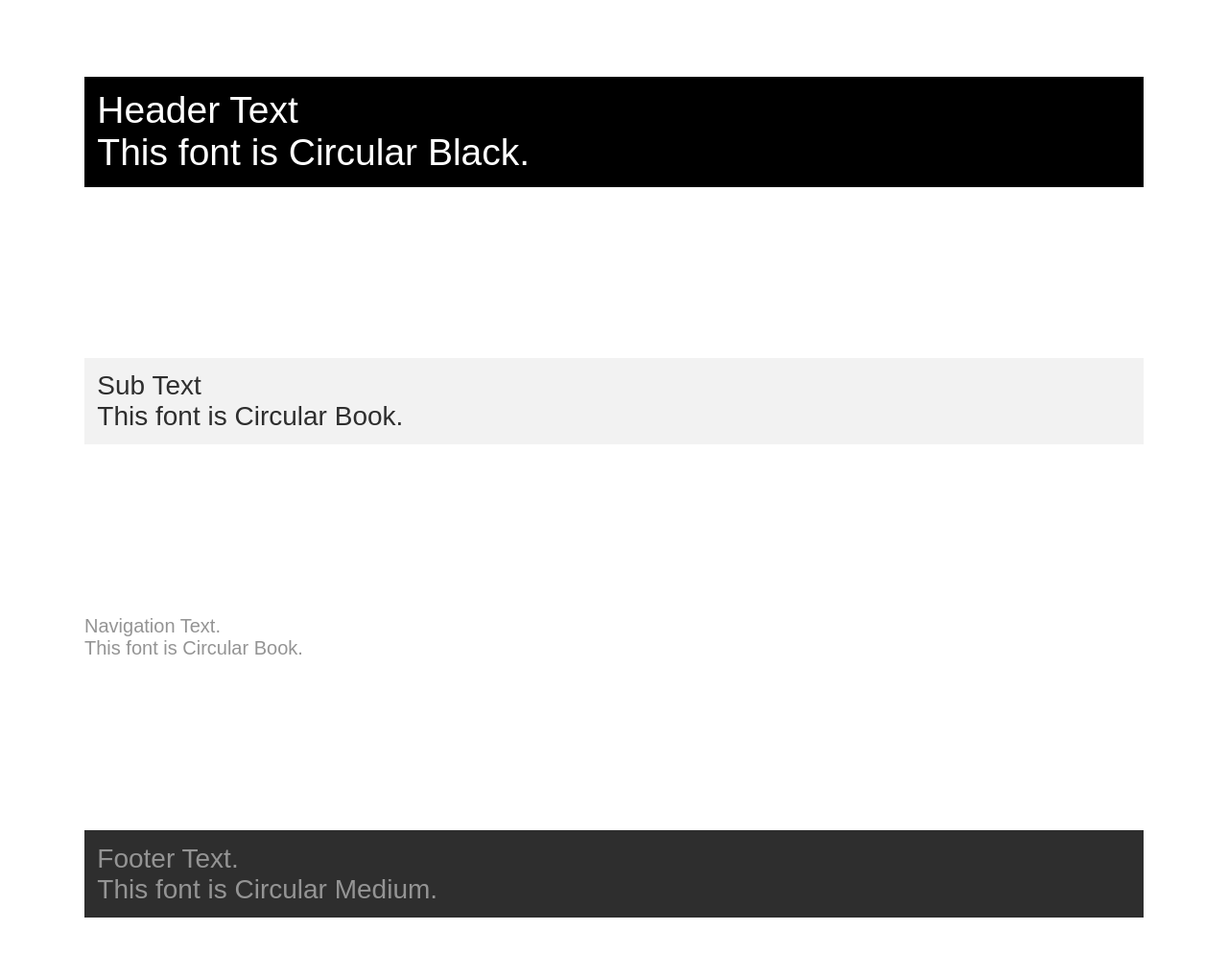
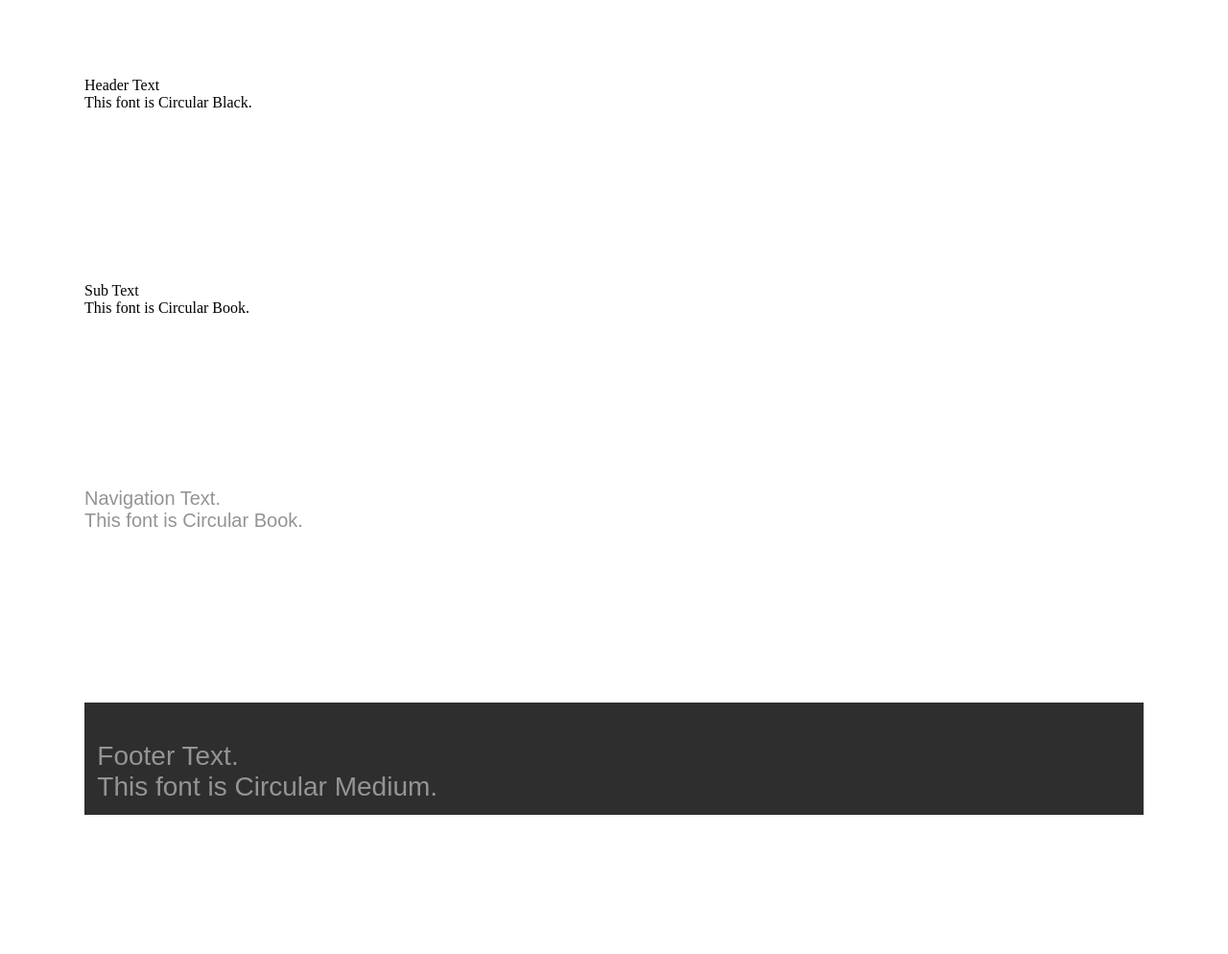
Before and after one commit to Josh-Medley/-Type-specimen, a plain HTML site: page index.html in a window 1280 px wide. Shown: the whole page at 96% size. After the commit the page ends 955 px from the top, so only its background shows below. Drawn offline with Linux system fonts and the light colour scheme.

Commit message:
Update style.css

```diff
--- a/style.css
+++ b/style.css
@@ -18,20 +18,20 @@ div {
 }
 
 
-.main {
+.break {
 font-family: "Circular Black", Avenir, sans-serif;
 font-size: 39px;
 background-color: #000000;
 color: #FFFFFF;
-padding: 10pt 10pt 10pt 10pt;
+padding: 10pt 20pt 20pt 10pt;
 }
 
-.sub {
+.heading {
 font-family: "Circular Book", Avenir, sans-serif;
 font-size: 28px;
 background-color: #F2F2F2;
 color: #2E2E2E;
-padding: 10pt 10pt 10pt 10pt;
+padding: 10pt 5pt 10pt 5pt;
 }
 
 .navi {
@@ -45,5 +45,5 @@ font-family: "Circular Medium", Avenir, sans-serif;
 font-size: 28px;
 background-color: #2E2E2E;
 color: #949494;
-padding: 10pt 10pt 10pt 10pt;
+padding: 30pt 10pt 10pt 10pt;
 }
```
